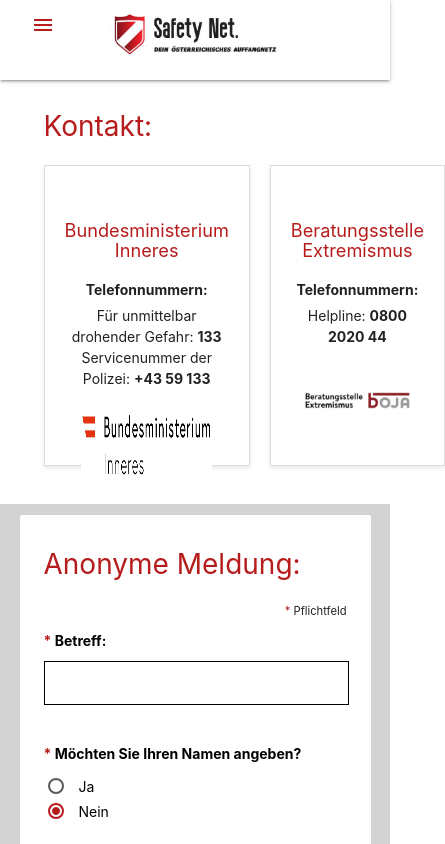
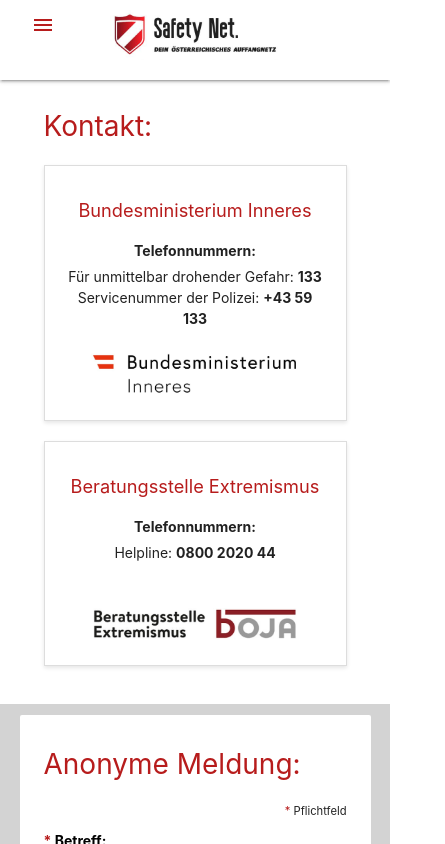
Before and after one commit to Koeko3141/Safetynet, an Angular app: page /help-site in a window 390 px wide. Shown: the top 844 px of the page, 445 px wide, since content can reach past the window. Built offline with nearby package versions, Linux system fonts and the light colour scheme.

Commit message:
Help site responsive cards

```diff
--- a/src/app/help-site/help-site.component.css
+++ b/src/app/help-site/help-site.component.css
@@ -17,6 +17,7 @@
 h2 {
     font-size: 1.3rem;
     color: #b71c1c;
+    margin-top: 1rem;
 }
 
 .form-div {
@@ -65,3 +66,13 @@
     border: 2px solid black !important;
     box-shadow: none !important;
 }
+
+@media (max-width: 1000px) {
+    label {
+        font-size: 14px;
+    }
+
+    .grid-container {
+        grid-template-columns: 1fr; /* Eine Spalte für Mobile */
+    }
+}
--- a/src/app/help-site/help-site.component.html
+++ b/src/app/help-site/help-site.component.html
@@ -9,7 +9,7 @@
                         <p style="font-weight: bold; margin-bottom: 5px;">Telefonnummern:</p>
                         <p style="margin: 0;">Für unmittelbar drohender Gefahr: <b>133</b></p>
                         <p style="margin-top: 0;">Servicenummer der Polizei: <b>+43 59 133</b></p>
-                        <img href="https://www.bmi.gv.at/" src="assets/BMI_Logo_2018.jpg" style="height: 25%;"
+                        <img href="https://www.bmi.gv.at/" src="assets/BMI_Logo_2018.jpg" style="max-height: 25%;"
                             title="BMI Logo" alt="Logo: Bundesministerium Inneres">
                     </div>
                     <div class="grid-item">
```
